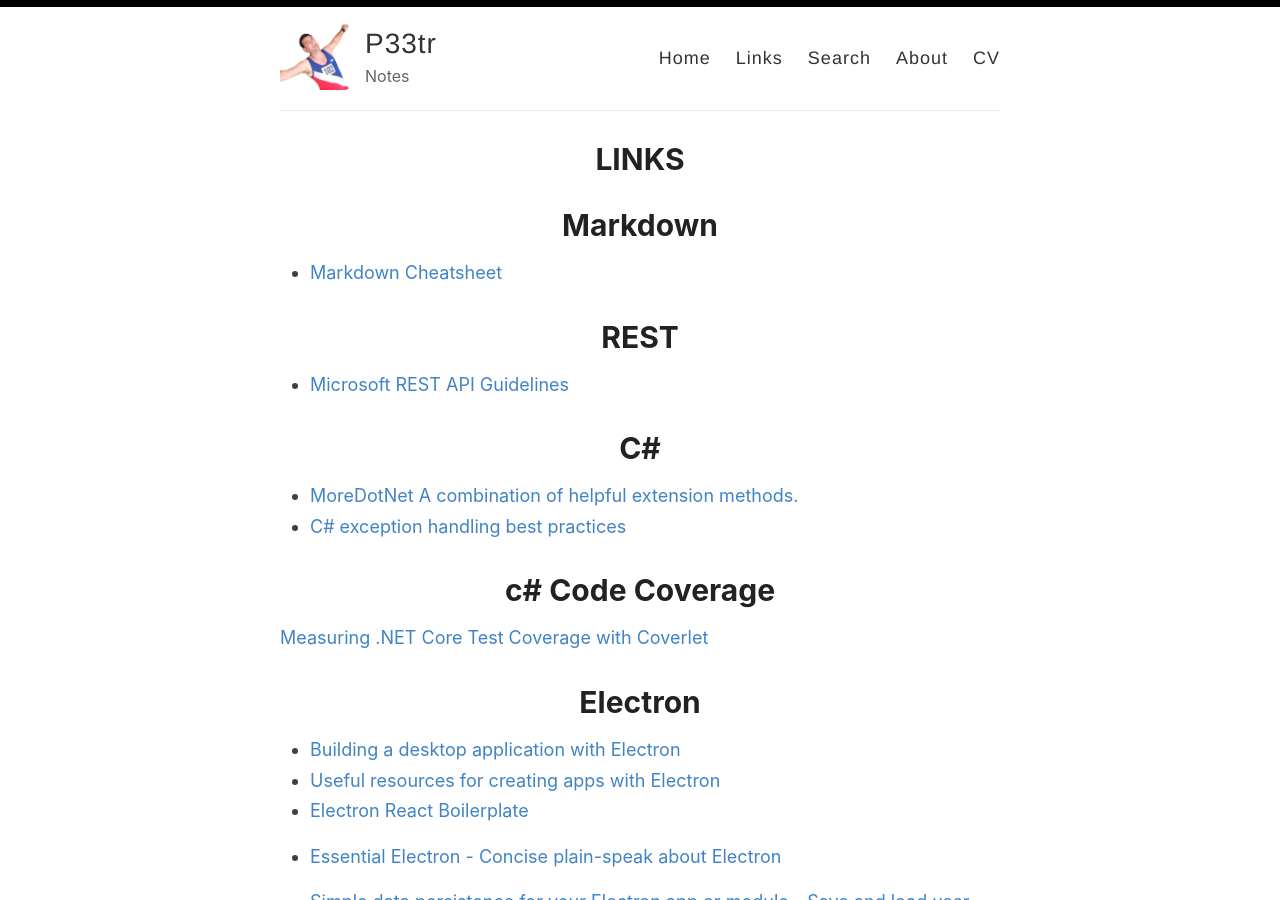
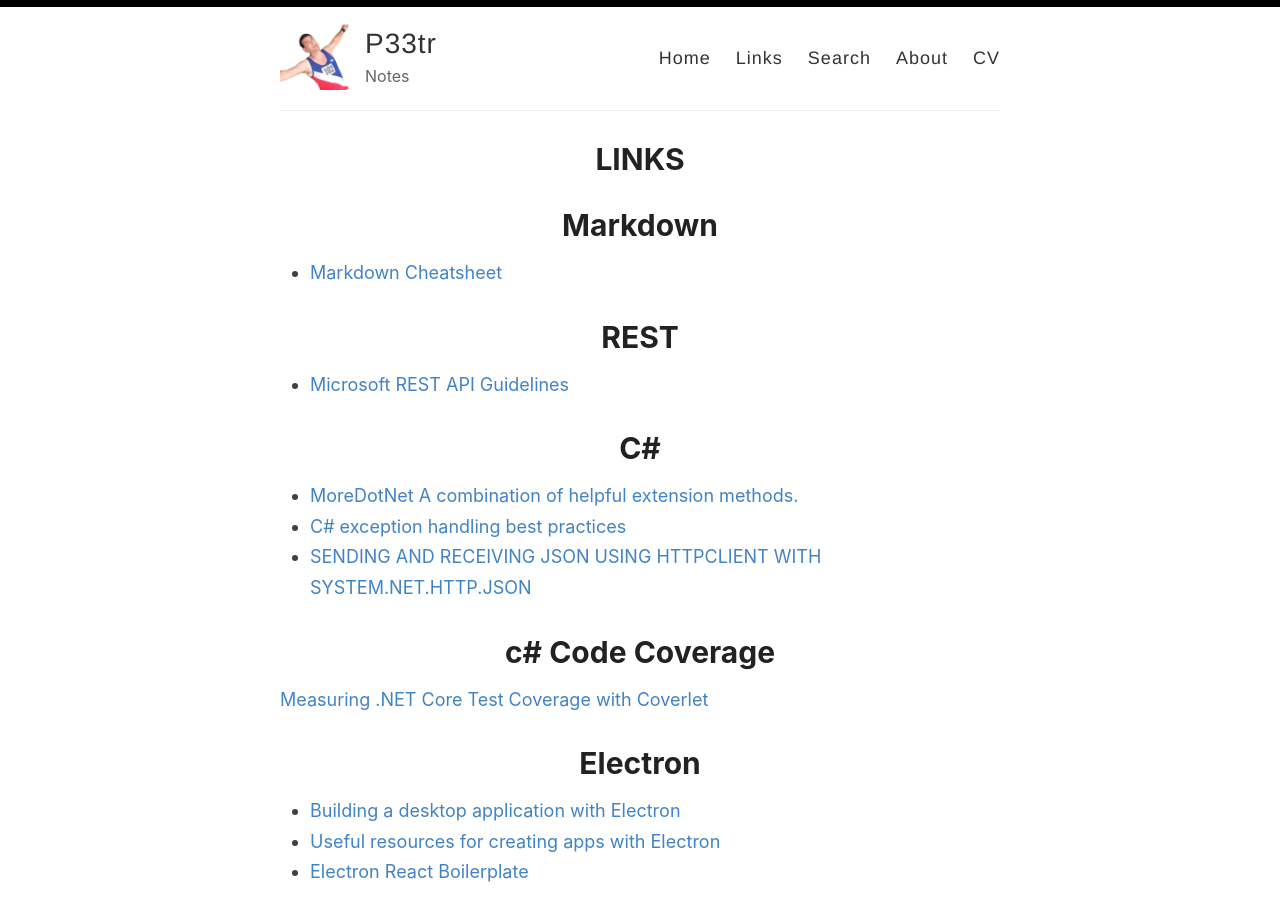
Before and after one commit to petermarshall/blog, a Jekyll site: the page built from _pages/links.md, in a window 1280 px wide and 900 px high. Built offline with Jekyll 4.4.1, drawn with Linux system fonts in a browser that asks for light colours.

Commit message:
added link

```diff
--- a/_pages/links.md
+++ b/_pages/links.md
@@ -15,6 +15,7 @@ permalink: /links/
 # C#
 * [MoreDotNet A combination of helpful extension methods.](https://github.com/Teodor92/MoreDotNet)
 * [C# exception handling best practices](https://blog.elmah.io/csharp-exception-handling-best-practices/)
+* [SENDING AND RECEIVING JSON USING HTTPCLIENT WITH SYSTEM.NET.HTTP.JSON](https://www.stevejgordon.co.uk/sending-and-receiving-json-using-httpclient-with-system-net-http-json)
 
 # c# Code Coverage
 [Measuring .NET Core Test Coverage with Coverlet](https://www.tonyranieri.com/blog/2019/07/31/Measuring-.NET-Core-Test-Coverage-with-Coverlet/)
```
